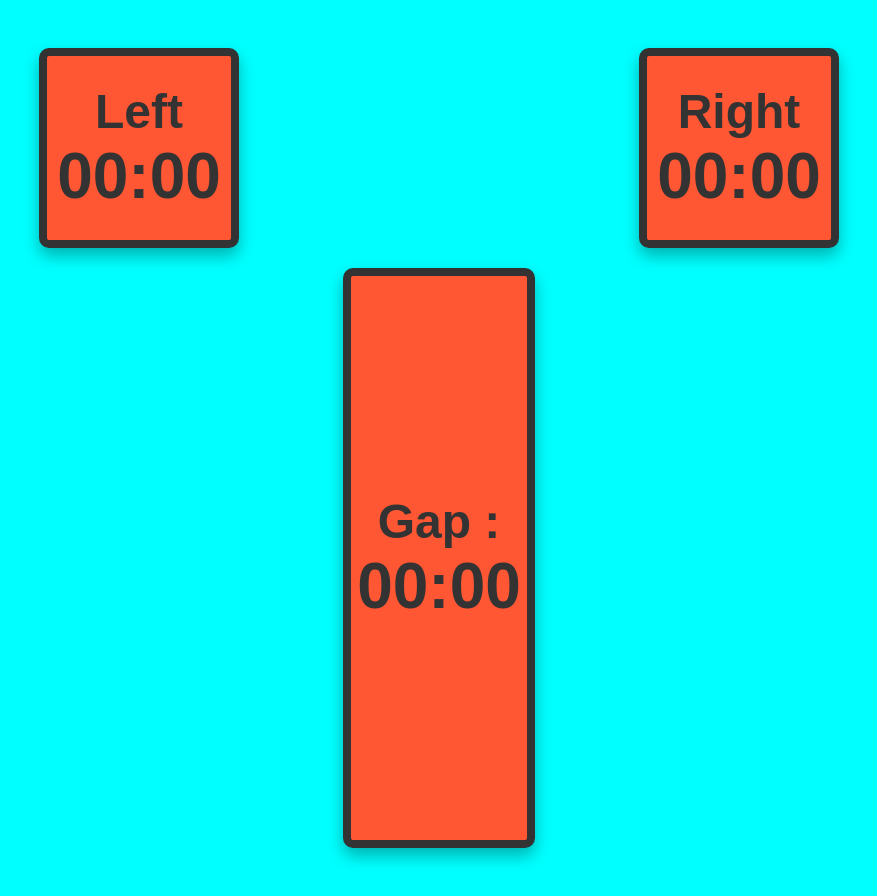
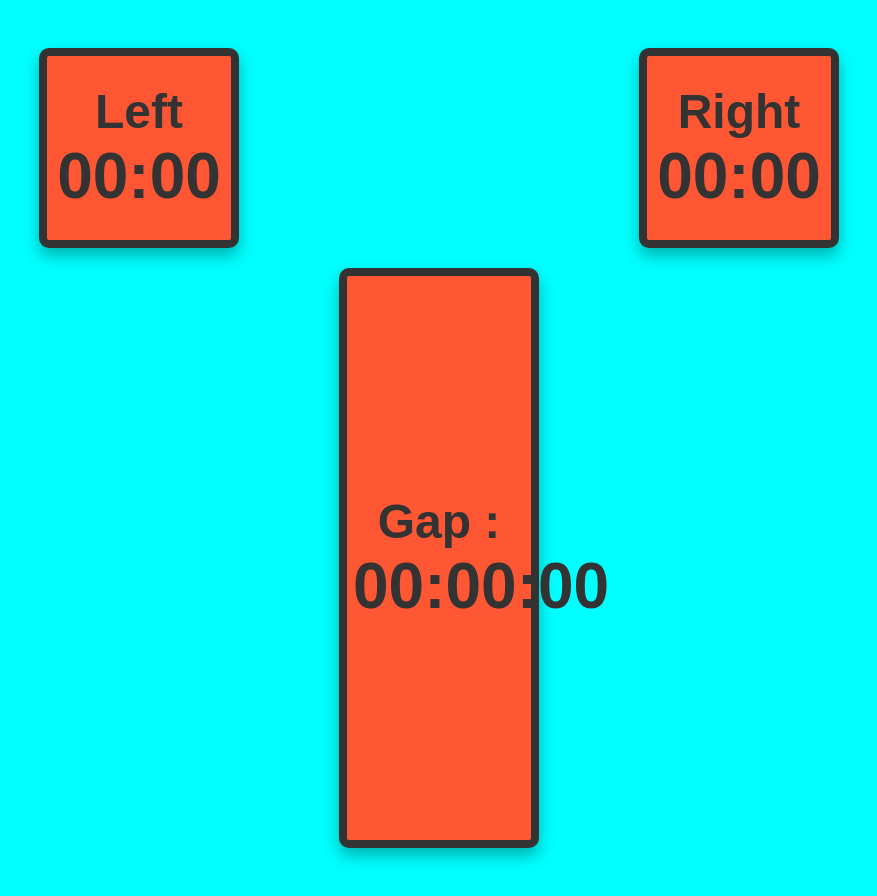
Before and after one commit to jamesramsay100/feed-timer, a React (Vite) app: page / in a window 1280 px wide. Shown: the whole page, without its empty margins (201-1078 px from the left). Built offline with nearby package versions, Linux system fonts and the light colour scheme.

Commit message:
use hours for gaps

```diff
--- a/src/App.jsx
+++ b/src/App.jsx
@@ -7,6 +7,18 @@ const useFormattedTime = (seconds) => {
   const paddedMinutes = minutes.toString().padStart(2, "0");
   const paddedSeconds = secondsLeft.toString().padStart(2, "0");
   return `${paddedMinutes}:${paddedSeconds}`;
+};
+
+const useFormattedTimeWithHours = (seconds) => {
+  const hours = Math.floor(seconds / 3600);
+  const minutes = Math.floor((seconds % 3600) / 60);
+  const secondsLeft = seconds % 60;
+
+  const paddedHours = hours.toString().padStart(2, "0");
+  const paddedMinutes = minutes.toString().padStart(2, "0");
+  const paddedSeconds = secondsLeft.toString().padStart(2, "0");
+
+  return `${paddedHours}:${paddedMinutes}:${paddedSeconds}`;
 };
 
 const useCurrentTime = () => {
@@ -68,7 +80,7 @@ const TimerButton = ({ side, active, startTime, totalTime, onClick }) => {
 const GapTimerButton = ({ active, startTime, totalTime }) => {
   const currentTime = useCurrentTime();
   const elapsed = active ? Math.floor((currentTime - startTime) / 1000) : 0;
-  const formattedTime = useFormattedTime(totalTime + elapsed);
+  const formattedTime = useFormattedTimeWithHours(totalTime + elapsed);
   return (
     <button className={`timer-button ${active ? "active" : ""}`}>
       <div className="side">Gap :</div>
```
